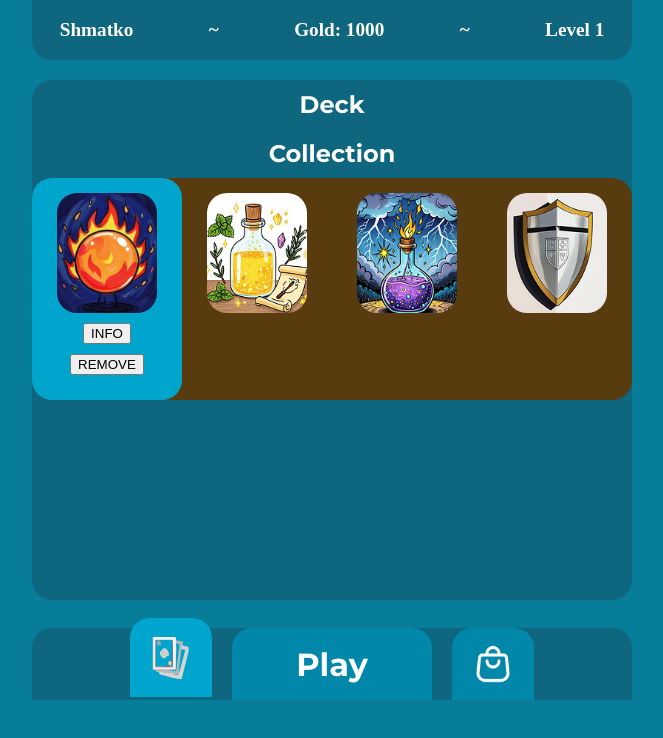
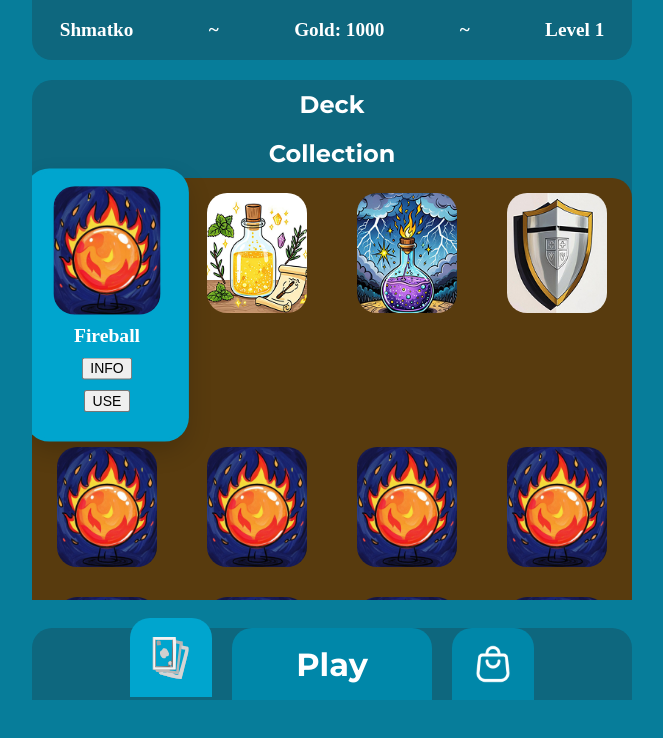
Before and after one commit to chikibambony137/YetAnotherCardGame, a Vue app: page /cards in a window 1280 px wide. Both pictures are taken after a click on the element 415 px from the left and 253 px from the top of the page. Shown: the top 738 px of the page, without its empty margins (308-971 px from the left). Built offline with nearby package versions, Linux system fonts and the light colour scheme.

Commit message:
remake card collection display

```diff
--- a/src/components/blocks/menu_deck/Card.vue
+++ b/src/components/blocks/menu_deck/Card.vue
@@ -6,20 +6,23 @@
     </div>
 
     <div class="card__buttons" v-show="isChoosed">
-        <button class="card__bttn card__bttn_info">INFO</button>
-        <button class="card__bttn card__bttn_remove">REMOVE</button>
+        <h3 class="card__title" v-if="displayedValues.title">{{ card.name }}</h3>
+        <button class="card__bttn card__bttn_info" v-if="displayedValues.info">INFO</button>
+        <button class="card__bttn card__bttn_use" v-if="displayedValues.useBttn">USE</button>
+        <button class="card__bttn card__bttn_remove" v-if="displayedValues.removeBttn">REMOVE</button>
     </div>
 
   </div>
 </template>
 
 <script setup>
-import { ref, computed } from 'vue';
+import { ref } from 'vue';
 
 const isChoosed = ref(false);
 
-const { card } = defineProps({card: Object});
+const { card, displayedValues } = defineProps({card: Object, displayedValues: Object});
 const cardImgSrc = card.image;
+
 
 </script>
 
@@ -27,6 +30,8 @@ const cardImgSrc = card.image;
 @use '@/assets/scss/var.scss';
 
 .card {
+    position: relative;
+
     display: flex;
     flex-direction: column;
     justify-content: center;
@@ -37,8 +42,9 @@ const cardImgSrc = card.image;
     height: 150px;
 
     box-sizing: border-box;
-    border-radius: 20px;
+    border-radius: 20px;;
 
+    transition: all 0.2s ease-in-out;
     background-color: transparent;
     z-index: 1;
 }
@@ -47,7 +53,15 @@ const cardImgSrc = card.image;
     display: block;
     height: min-content;
 
-    z-index: 2;
+    z-index: 10;
+
+    transform: scale(1.05);
+
+    /* Обводка поверх карты */
+    box-shadow:
+        0 0 0 3px var.$button-color_choosed, /* Внутренняя обводка */
+        0 10px 25px rgba(0, 0, 0, 0.2); /* Тень для эффекта поднятия */
+
     box-sizing: border-box;
     background-color: var.$button-color_choosed;
 }
@@ -67,7 +81,13 @@ const cardImgSrc = card.image;
     width: 100%;
     height: 100%;
 
+    transition: transform 0.2s ease;
+
     border-radius: 20px;
+}
+
+.card_choosed .card__img {
+    transform: scale(1.02); /* Легкое увеличение изображения при выборе */
 }
 
 .card__buttons {
@@ -78,5 +98,13 @@ const cardImgSrc = card.image;
     gap: 10px;
 
     margin: 10px auto;
+
+}
+
+.card__title {
+    margin: 0;
+    padding: 0;
+
+    color: var.$default-text-color;
 }
 </style>
--- a/src/components/blocks/menu_deck/Collection.vue
+++ b/src/components/blocks/menu_deck/Collection.vue
@@ -2,7 +2,9 @@
   <div class="collection">
     <h2 class="collection__title">Collection</h2>
     <div class="collection__table">
-      <Card class="deck__card" v-for="card in cardStore.cards" :key="card.id" :card="card"></Card>
+      <Card class="deck__card"
+      v-for="card in cardStore.cards" :key="card.id"
+      :card="card" :displayedValues></Card>
     </div>
   </div>
 </template>
@@ -13,6 +15,10 @@ import { useCardStore } from "../../../stores/useCardStore";
 import Card from "./Card.vue";
 
 const cardStore = useCardStore();
+
+const displayedValues = {
+  title: true, info: true, useBttn: true
+}
 </script>
 
 <style scoped lang="scss">
@@ -23,7 +29,9 @@ const cardStore = useCardStore();
   flex-direction: column;
   justify-content: center;
   gap: 10px;
+  flex-grow: 1;
 
+  user-select: none;
   width: 100%;
 }
 
@@ -38,7 +46,7 @@ const cardStore = useCardStore();
   display: flex;
 
   width: 100%;
-  height: min-content;
+  height: 100%;
 
   flex-wrap: wrap;
 
--- a/src/stores/useCardStore.js
+++ b/src/stores/useCardStore.js
@@ -46,6 +46,160 @@ export const useCardStore = defineStore('cards', () => {
                 shield: 50,
             }
         },
+
+        {
+            id: 4,
+            name: "Fireball",
+            info: "fire and ball - FIREBALL!!",
+            image: "card/Fireball.png",
+            features: {
+                cost: 3,
+                damage: 5,
+            }
+        },
+
+        {
+            id: 5,
+            name: "Fireball",
+            info: "fire and ball - FIREBALL!!",
+            image: "card/Fireball.png",
+            features: {
+                cost: 3,
+                damage: 5,
+            }
+        },
+
+        {
+            id: 6,
+            name: "Fireball",
+            info: "fire and ball - FIREBALL!!",
+            image: "card/Fireball.png",
+            features: {
+                cost: 3,
+                damage: 5,
+            }
+        },
+
+        {
+            id: 7,
+            name: "Fireball",
+            info: "fire and ball - FIREBALL!!",
+            image: "card/Fireball.png",
+            features: {
+                cost: 3,
+                damage: 5,
+            }
+        },
+
+        {
+            id: 8,
+            name: "Fireball",
+            info: "fire and ball - FIREBALL!!",
+            image: "card/Fireball.png",
+            features: {
+                cost: 3,
+                damage: 5,
+            }
+        },
+
+        {
+            id: 9,
+            name: "Fireball",
+            info: "fire and ball - FIREBALL!!",
+            image: "card/Fireball.png",
+            features: {
+                cost: 3,
+                damage: 5,
+            }
+        },
+
+        {
+            id: 10,
+            name: "Fireball",
+            info: "fire and ball - FIREBALL!!",
+            image: "card/Fireball.png",
+            features: {
+                cost: 3,
+                damage: 5,
+            }
+        },
+
+        {
+            id: 11,
+            name: "Fireball",
+            info: "fire and ball - FIREBALL!!",
+            image: "card/Fireball.png",
+            features: {
+                cost: 3,
+                damage: 5,
+            }
+        },
+
+        {
+            id: 12,
+            name: "Fireball",
+            info: "fire and ball - FIREBALL!!",
+            image: "card/Fireball.png",
+            features: {
+                cost: 3,
+                damage: 5,
+            }
+        },
+
+        {
+            id: 13,
+            name: "Fireball",
+            info: "fire and ball - FIREBALL!!",
+            image: "card/Fireball.png",
+            features: {
+                cost: 3,
+                damage: 5,
+            }
+        },
+
+        {
+            id: 14,
+            name: "Fireball",
+            info: "fire and ball - FIREBALL!!",
+            image: "card/Fireball.png",
+            features: {
+                cost: 3,
+                damage: 5,
+            }
+        },
+
+        {
+            id: 15,
+            name: "Fireball",
+            info: "fire and ball - FIREBALL!!",
+            image: "card/Fireball.png",
+            features: {
+                cost: 3,
+                damage: 5,
+            }
+        },
+
+        {
+            id: 16,
+            name: "Fireball",
+            info: "fire and ball - FIREBALL!!",
+            image: "card/Fireball.png",
+            features: {
+                cost: 3,
+                damage: 5,
+            }
+        },
+
+        {
+            id: 17,
+            name: "Fireball",
+            info: "fire and ball - FIREBALL!!",
+            image: "card/Fireball.png",
+            features: {
+                cost: 3,
+                damage: 5,
+            }
+        },
     ]);
 
     return {
```
